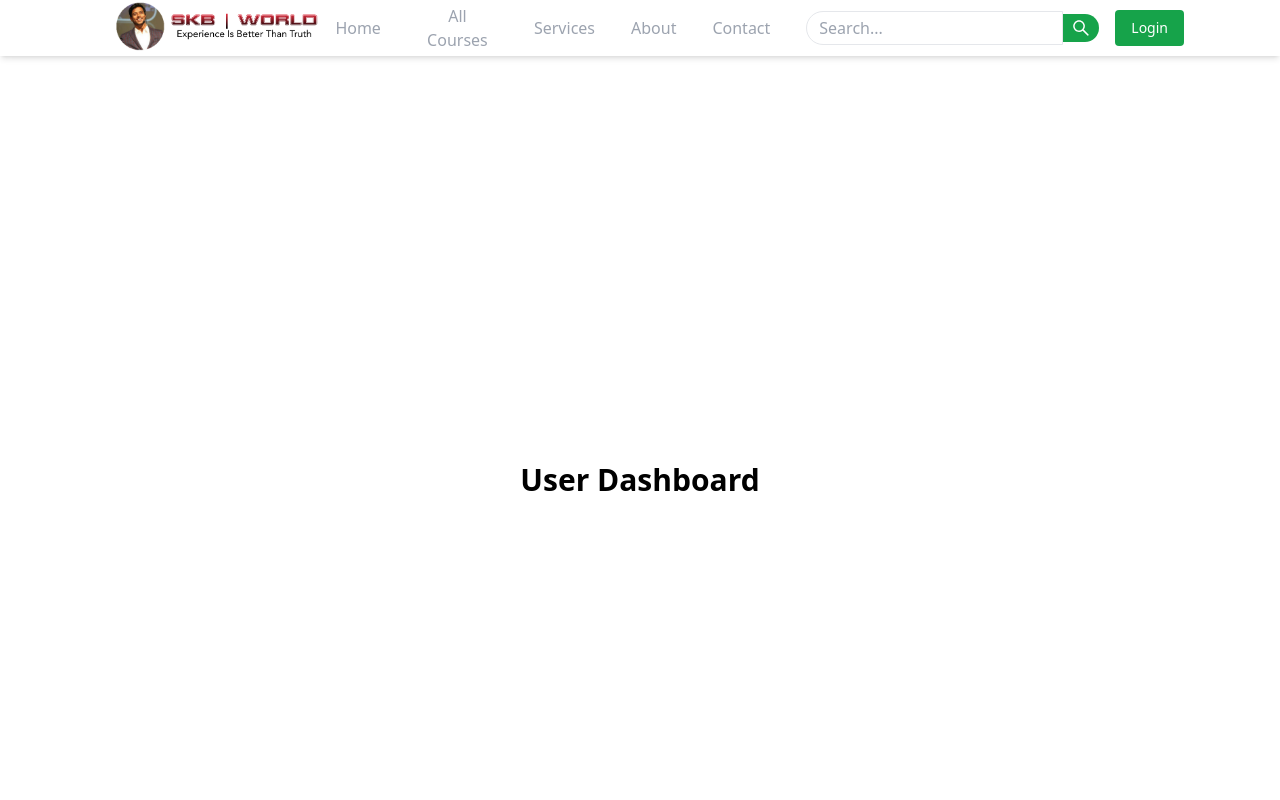
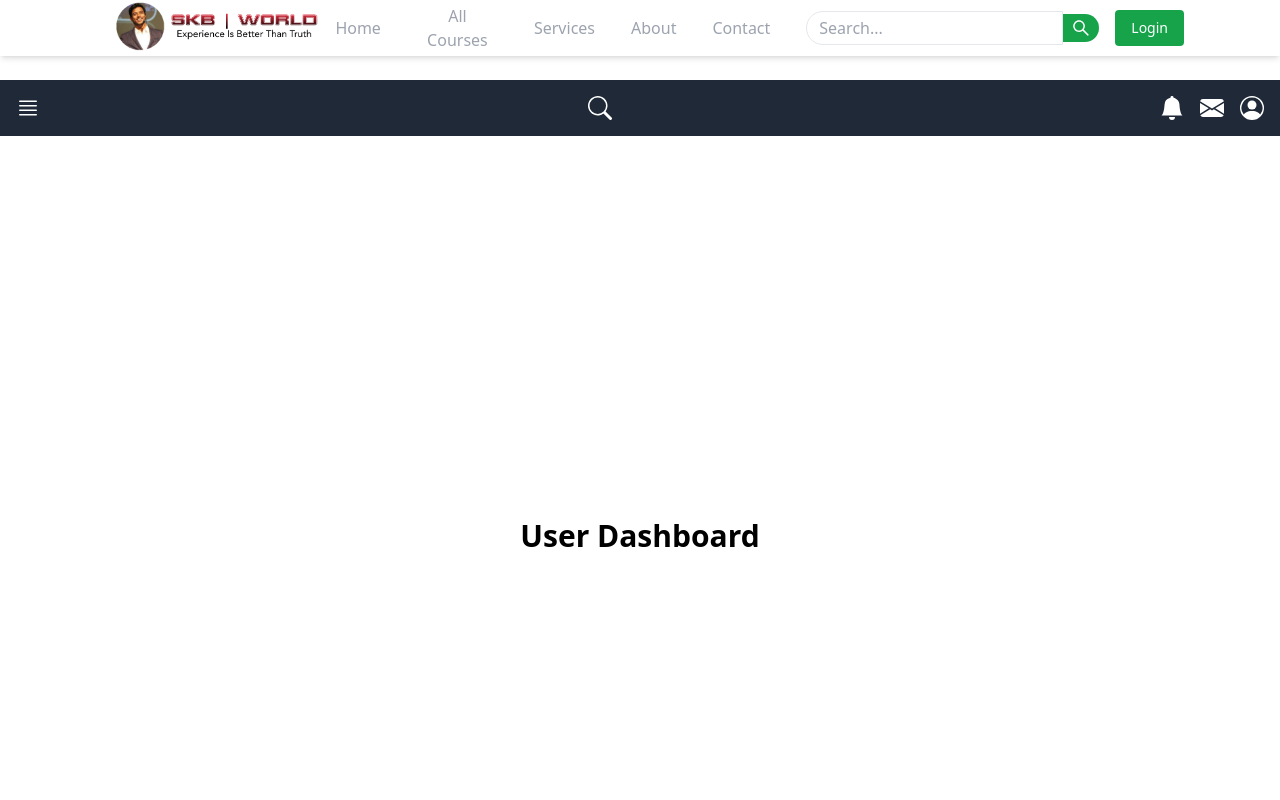
Before and after one commit to mirziauddin/skb-world-frontend-app, a React (Vite) app: page /userDashboard in a window 1280 px wide. Shown: the top 800 px of the page. Built offline with nearby package versions, Linux system fonts and the light colour scheme.

Commit message:
try to add catagory

```diff
--- a/src/components/admindashboard/AdminAllUsers.tsx
+++ b/src/components/admindashboard/AdminAllUsers.tsx
@@ -19,8 +19,8 @@ import DialogTitle from "@mui/material/DialogTitle";
 import Button from "@mui/material/Button";
 import axios from "axios";
 import { BASE_URL } from "../../utils";
+import UpdateUserForm from "./usersCRUD/UpdateUserForm";
 import AddUserForm from "./usersCRUD/AddUserForm";
-import UpdateUserForm from "./usersCRUD/UpdateUserForm";
 
 interface User {
   id: string;
--- a/src/components/admindashboard/AdminCatagory.tsx
+++ b/src/components/admindashboard/AdminCatagory.tsx
@@ -1,4 +1,3 @@
-// src/components/AdminCategory.tsx
 import { useState } from "react";
 import AdminSideBar from "./AdminSideBar";
 import AdminNavbar from "./AdminNavbar";
@@ -16,6 +15,7 @@ import SearchIcon from "@mui/icons-material/Search";
 import Button from "@mui/material/Button";
 import useCategoryStore from "../../middleware/Admin/CategoryState";
 import axiosInstance from "../../middleware/Admin/axiosInstance";
+import { AxiosError } from "axios";
 
 const StyledTableCell = styled(TableCell)(({ theme }) => ({
   [`&.${tableCellClasses.head}`]: {
@@ -63,12 +63,35 @@ const AdminCategory = () => {
 
   const handleFormSubmit = async (event: React.FormEvent) => {
     event.preventDefault();
+
+    // Retrieve the token from localStorage
+    const authData = localStorage.getItem("authData");
+    const token = authData ? JSON.parse(authData).token : null;
+
+    // Print the token to the console
+    console.log("Token:", token);
+
+    if (!token) {
+      console.error("No token found. Please log in again.");
+      return;
+    }
+
     try {
       console.log("Adding new category:", newCategory); // Log the new category data
-      const response = await axiosInstance.post("/catagory", {
-        name: newCategory.name,
-        description: newCategory.Desc,
-      });
+
+      const response = await axiosInstance.post(
+        "/catagory",
+        {
+          name: newCategory.name,
+          description: newCategory.Desc,
+        },
+        {
+          headers: {
+            Authorization: `Bearer ${token}`, // Include the token in the header
+          },
+        }
+      );
+
       console.log("Category added to database:", response.data);
       addCategory(response.data);
       setFormVisible(false);
@@ -78,7 +101,14 @@ const AdminCategory = () => {
         Date: new Date().toISOString().split("T")[0],
       });
     } catch (error) {
-      console.error("Failed to add category:", error);
+      if (error instanceof AxiosError) {
+        console.error(
+          "Failed to add category:",
+          error.response?.data || error.message
+        );
+      } else {
+        console.error("An unexpected error occurred:", error);
+      }
     }
   };
 
--- /dev/null
+++ b/src/components/usersadhboard/UserHome.tsx
@@ -0,0 +1,14 @@
+import React from "react";
+
+type Props = {};
+
+export default function UserHome({}: Props) {
+  return (
+    <div>
+      <div className="min-h-screen flex items-center justify-center">
+        <h1 className="text-3xl font-bold">User Dashboard</h1>
+        {/* Add more user-specific content here */}
+      </div>
+    </div>
+  );
+}
--- /dev/null
+++ b/src/components/usersadhboard/UserNavbar.tsx
@@ -0,0 +1,27 @@
+import {
+  BsFillBellFill,
+  BsFillEnvelopeFill,
+  BsPersonCircle,
+  BsSearch,
+  BsJustify,
+} from "react-icons/bs";
+
+function UserNavbar({ OpenSidebar }: { OpenSidebar: () => void }) {
+  return (
+    <header className="flex justify-between items-center p-4 bg-gray-800 text-white">
+      <div className="cursor-pointer">
+        <BsJustify className="text-2xl" onClick={OpenSidebar} />
+      </div>
+      <div className="flex-1 flex justify-center">
+        <BsSearch className="text-2xl cursor-pointer" />
+      </div>
+      <div className="flex items-center space-x-4">
+        <BsFillBellFill className="text-2xl cursor-pointer" />
+        <BsFillEnvelopeFill className="text-2xl cursor-pointer" />
+        <BsPersonCircle className="text-2xl cursor-pointer" />
+      </div>
+    </header>
+  );
+}
+
+export default UserNavbar;
--- /dev/null
+++ b/src/components/usersadhboard/UserSideBar.tsx
@@ -0,0 +1,75 @@
+import React from "react";
+import {
+  BsCart3,
+  BsGrid1X2Fill,
+  BsFillArchiveFill,
+  BsFillGrid3X3GapFill,
+  BsPeopleFill,
+  BsListCheck,
+  BsMenuButtonWideFill,
+  BsFillGearFill,
+} from "react-icons/bs";
+
+type IconType = React.ComponentType<React.SVGProps<SVGSVGElement>>;
+
+interface MenuItem {
+  name: string;
+  icon: IconType;
+  href: string;
+}
+
+interface AdminSideBarProps {
+  openSidebarToggle: boolean;
+  OpenSidebar: () => void;
+}
+
+function UserSideBar({ openSidebarToggle, OpenSidebar }: AdminSideBarProps) {
+  const menuItems: MenuItem[] = [
+    { name: "Dashboard", icon: BsGrid1X2Fill, href: "adminDashboard" },
+    { name: "Categories", icon: BsFillArchiveFill, href: "adminCategory" },
+    {
+      name: "SubCategories",
+      icon: BsFillGrid3X3GapFill,
+      href: "adminSubCategory",
+    },
+    { name: "AllUser", icon: BsPeopleFill, href: "adminAllUsers" },
+    { name: "Payment History", icon: BsListCheck, href: "#" },
+    { name: "Reports", icon: BsMenuButtonWideFill, href: "#" },
+    { name: "Settings", icon: BsFillGearFill, href: "#" },
+  ];
+
+  return (
+    <aside
+      className={`bg-gray-800 h-full transition-all duration-300 fixed ${
+        openSidebarToggle ? "w-64" : "w-0"
+      } overflow-hidden`}
+    >
+      <div className="flex justify-between items-center px-8 pt-4 mb-8">
+        <div className="text-white text-2xl font-bold flex items-center">
+          <BsCart3 className="mr-2 text-3xl" /> Admin
+        </div>
+        <span
+          className="text-red-500 ml-6 mt-2 cursor-pointer"
+          onClick={OpenSidebar}
+        >
+          X
+        </span>
+      </div>
+
+      <ul className="space-y-6">
+        {menuItems.map((item, index) => (
+          <li className="px-8" key={index}>
+            <a
+              href={item.href}
+              className="flex items-center text-gray-400 hover:text-white"
+            >
+              <item.icon className="mr-2 text-xl" /> {item.name}
+            </a>
+          </li>
+        ))}
+      </ul>
+    </aside>
+  );
+}
+
+export default UserSideBar;
--- a/src/middleware/Admin/axiosInstance.ts
+++ b/src/middleware/Admin/axiosInstance.ts
@@ -1,14 +1,24 @@
-// src/middleware/Admin/axiosInstance.ts
+// src/utils/axiosConfig.ts
 import axios from "axios";
-import { BASE_URL, REACT_APP_AUTH_TOKEN } from "../../utils";
-
-console.log("Using Authorization Token:", REACT_APP_AUTH_TOKEN);
 
 const axiosInstance = axios.create({
-  baseURL: BASE_URL,
-  headers: {
-    Authorization: `Bearer ${REACT_APP_AUTH_TOKEN}`,
-  },
+  baseURL: "http://localhost:8080/api/v1",
 });
 
+axiosInstance.interceptors.request.use(
+  (config) => {
+    const authData = localStorage.getItem("authData");
+    const token = authData ? JSON.parse(authData).token : null;
+
+    if (token) {
+      config.headers["Authorization"] = `Bearer ${token}`;
+    } else {
+      console.warn("No token found in localStorage.");
+    }
+
+    return config;
+  },
+  (error) => Promise.reject(error)
+);
+
 export default axiosInstance;
--- a/src/pages/userDashboard.tsx
+++ b/src/pages/userDashboard.tsx
@@ -1,17 +1,31 @@
-import React, { useState } from "react";
+import { useState } from "react";
+import UserSideBar from "../components/usersadhboard/UserSideBar";
+import UserNavbar from "../components/usersadhboard/UserNavbar";
+import UserHome from "../components/usersadhboard/UserHome";
 
-const UserDashboard: React.FC = () => {
+type Props = {};
+
+export default function UserDashboard({}: Props) {
   const [openSidebarToggle, setOpenSidebarToggle] = useState(false);
 
   const OpenSidebar = () => {
     setOpenSidebarToggle(!openSidebarToggle);
   };
+
   return (
-    <div className="min-h-screen flex items-center justify-center">
-      <h1 className="text-3xl font-bold">User Dashboard</h1>
-      {/* Add more user-specific content here */}
+    <div className="flex">
+      <UserSideBar
+        openSidebarToggle={openSidebarToggle}
+        OpenSidebar={OpenSidebar}
+      />
+      <div
+        className={`flex-1 transition-all duration-300 ${
+          openSidebarToggle ? "ml-64" : "ml-0"
+        }`}
+      >
+        <UserNavbar OpenSidebar={OpenSidebar} />
+        <UserHome />
+      </div>
     </div>
   );
-};
-
-export default UserDashboard;
+}
```
